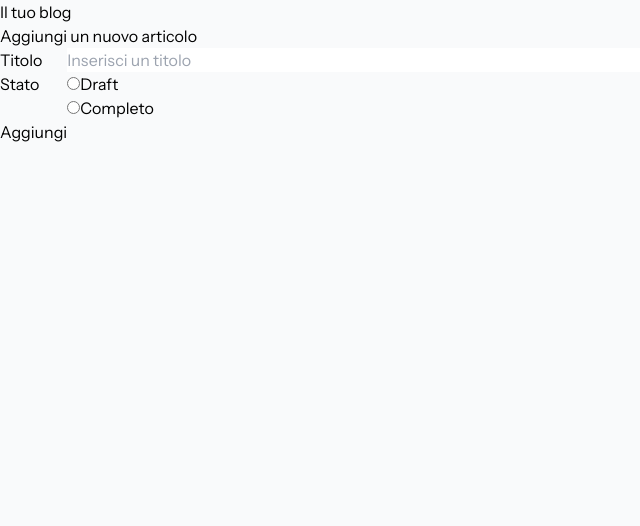
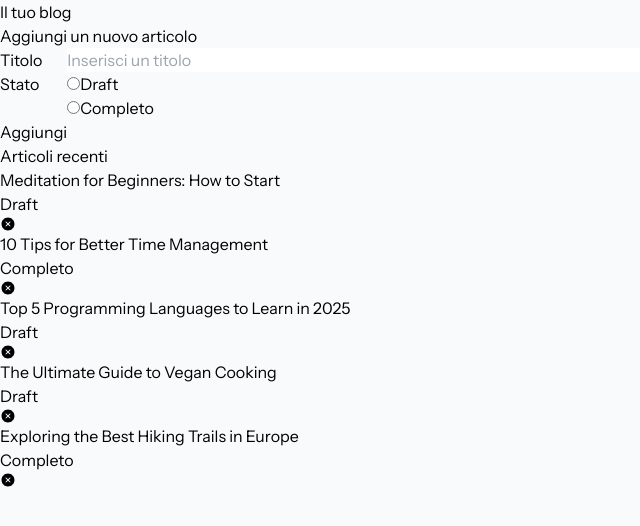
Before and after one commit to joelepore/react-form, a React (Vite) app: page / in a window 1280 px wide. Shown: the top 526 px of the page, without its empty margins (0-640 px from the left). Built offline with nearby package versions, Linux system fonts and the light colour scheme.

Commit message:
feat: add ArticleList component

```diff
--- a/package.json
+++ b/package.json
@@ -11,7 +11,8 @@
   },
   "dependencies": {
     "react": "^18.3.1",
-    "react-dom": "^18.3.1"
+    "react-dom": "^18.3.1",
+    "react-icons": "^5.4.0"
   },
   "devDependencies": {
     "@eslint/js": "^9.17.0",
--- a/src/App.jsx
+++ b/src/App.jsx
@@ -1,4 +1,7 @@
 import AddArticleForm from "./components/AddArticleForm"
+import ArticleList from "./components/ArticleList"
+
+import blogArticles from "./data/blogArticles"
 
 function App() {
 
@@ -7,6 +10,8 @@ function App() {
       <h1 className="text-4xl font-bold text-center py-4">Il tuo blog</h1>
       <div className="max-w-screen-sm mx-auto">
         <AddArticleForm />
+        <h2 className="py-4 font-bold text-2xl text-center">Articoli recenti</h2>
+        <ArticleList articles={blogArticles} />
       </div>
     </>
   )
--- /dev/null
+++ b/src/components/ArticleList.jsx
@@ -0,0 +1,24 @@
+import Card from "./Card"
+import { IoIosCloseCircle } from "react-icons/io";
+
+const ArticleList = ({ articles, className }) => {
+  return (
+    <Card className={`${className}`}>
+      <ul>
+        {articles.map(article => (
+          <li key={`art-${article.id}`}>
+            <div className="py-2 px-4 flex items-center justify-between">
+              <div>
+                <h3 className="text-lg font-medium">{article.title}</h3>
+                <p className="text-sm">{`${article.isComplete ? 'Completo' : 'Draft'}`}</p>
+              </div>
+              <IoIosCloseCircle className="text-xl cursor-pointer" />
+            </div>
+          </li>
+        ))}
+      </ul>
+    </Card>
+  )
+}
+
+export default ArticleList
--- a/src/components/Card.jsx
+++ b/src/components/Card.jsx
@@ -1,6 +1,6 @@
-const Card = ({ children }) => {
+const Card = ({ children, className }) => {
   return (
-    <div className="border border-neutral-300 rounded-2xl">
+    <div className={`${className} border border-neutral-300 rounded-2xl`}>
       {children}
     </div>
   )
--- /dev/null
+++ b/src/data/blogArticles.js
@@ -0,0 +1,34 @@
+const blogArticles = [
+  {
+    id: 5,
+    title: "Meditation for Beginners: How to Start",
+    date: "2025-01-16",
+    isComplete: false
+  },
+  {
+    id: 1,
+    title: "10 Tips for Better Time Management",
+    date: "2025-01-15",
+    isComplete: true
+  },
+  {
+    id: 4,
+    title: "Top 5 Programming Languages to Learn in 2025",
+    date: "2025-01-14",
+    isComplete: false
+  },
+  {
+    id: 3,
+    title: "The Ultimate Guide to Vegan Cooking",
+    date: "2025-01-12",
+    isComplete: false
+  },
+  {
+    id: 2,
+    title: "Exploring the Best Hiking Trails in Europe",
+    date: "2025-01-10",
+    isComplete: true
+  }
+];
+
+export default blogArticles;
```
Also changed, not shown: 1 other file (tests, documents, lock files or other folders).
